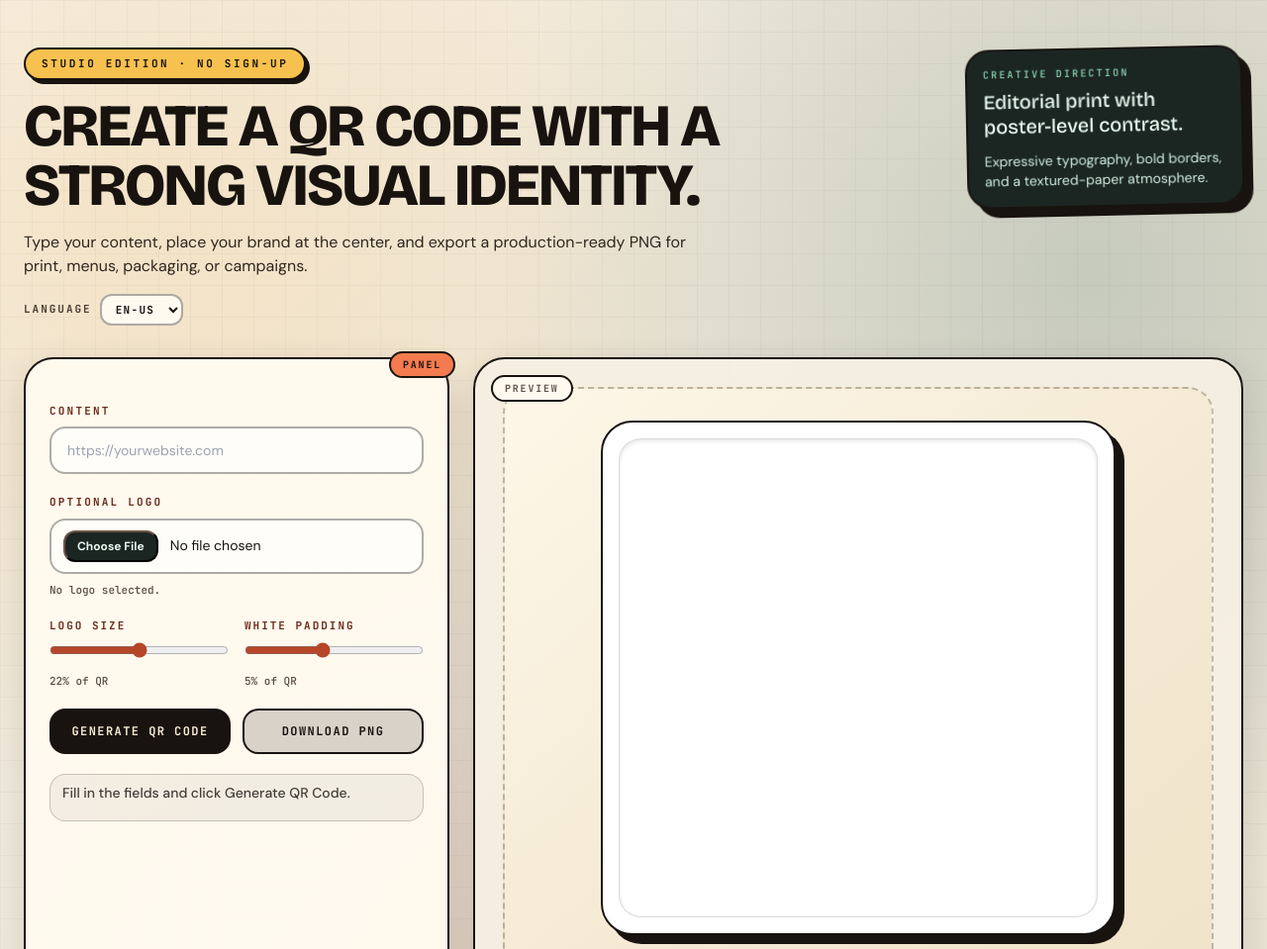
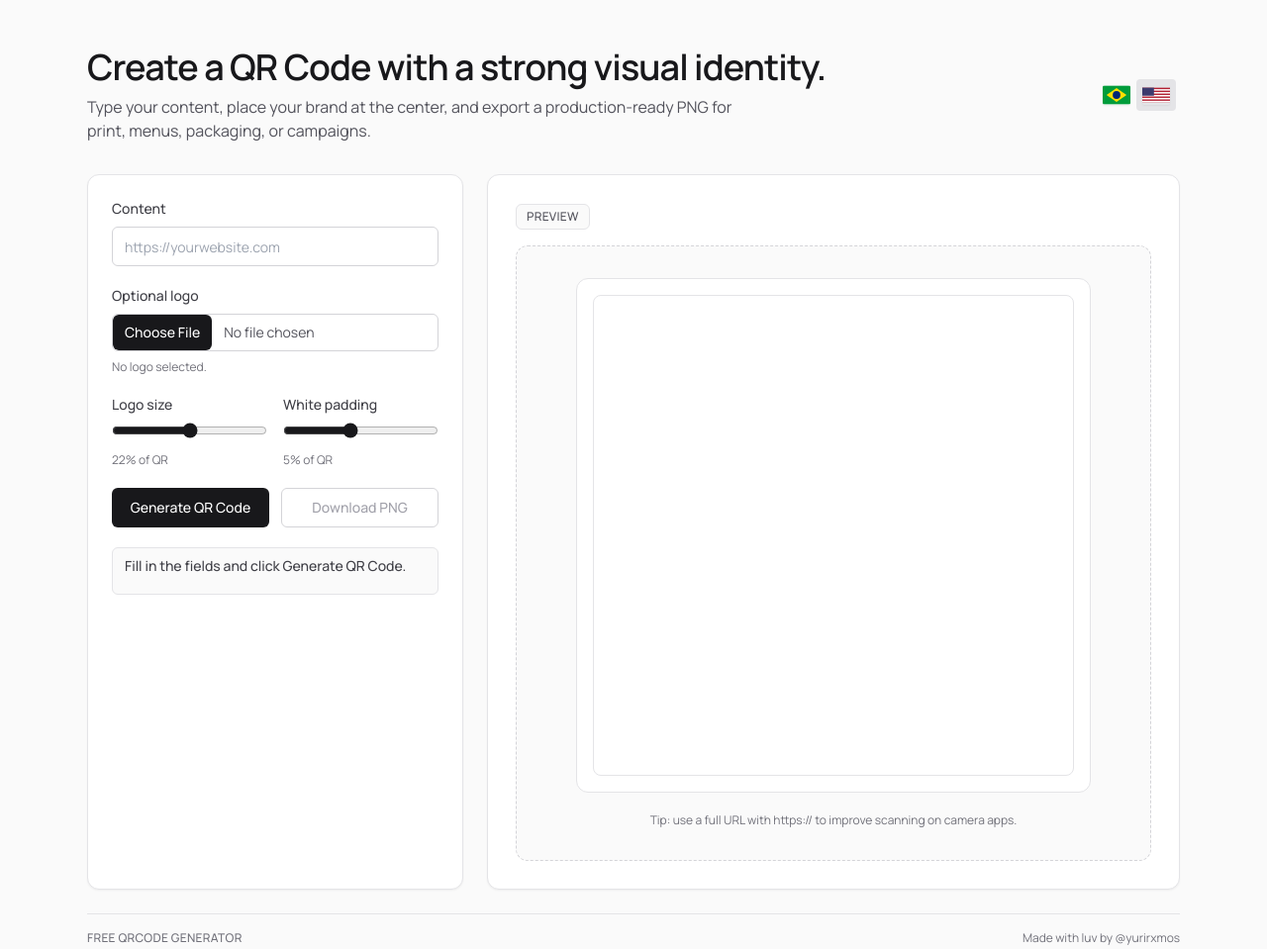
Before and after one commit to yurirxmos/freeqrcode-generator, a plain HTML site: page index.html in a window 1280 px wide. Shown: the top 959 px of the page at 99% size. Drawn offline with nearby package versions, Linux system fonts and the light colour scheme.

Commit message:
Refactor language selection to use buttons and update status message styles

```diff
--- a/index.html
+++ b/index.html
@@ -143,7 +143,7 @@
       crossorigin
     />
     <link
-      href="https://fonts.googleapis.com/css2?family=Bricolage+Grotesque:opsz,wght@10..48,500;10..48,700;10..48,800&family=DM+Sans:wght@400;500;700&family=JetBrains+Mono:wght@500;700&display=swap"
+      href="https://fonts.googleapis.com/css2?family=Manrope:wght@400;500;600;700&display=swap"
       rel="stylesheet"
     />
     <script src="https://cdn.tailwindcss.com"></script>
@@ -152,27 +152,7 @@
         theme: {
           extend: {
             fontFamily: {
-              display: ["Bricolage Grotesque", "sans-serif"],
-              body: ["DM Sans", "sans-serif"],
-              code: ["JetBrains Mono", "monospace"],
-            },
-            keyframes: {
-              rise: {
-                "0%": { opacity: "0", transform: "translateY(18px)" },
-                "100%": { opacity: "1", transform: "translateY(0)" },
-              },
-              bob: {
-                "0%, 100%": { transform: "translateY(0px) rotate(-1.2deg)" },
-                "50%": { transform: "translateY(-6px) rotate(1.2deg)" },
-              },
-            },
-            animation: {
-              rise: "rise 700ms ease-out both",
-              bob: "bob 5s ease-in-out infinite",
-            },
-            boxShadow: {
-              stamp: "9px 9px 0 0 #18130f",
-              card: "0 14px 38px rgba(24,19,15,0.14)",
+              sans: ["Manrope", "sans-serif"],
             },
           },
         },
@@ -184,98 +164,121 @@
       src="./script.js"
     ></script>
   </head>
-  <body class="min-h-screen bg-[#efe8d8] font-body text-[#18130f] antialiased selection:bg-[#e6a028]/30">
-    <div class="relative isolate overflow-hidden">
-      <div
-        class="pointer-events-none absolute inset-0 -z-30 bg-[radial-gradient(circle_at_8%_15%,rgba(236,164,55,0.28)_0%,transparent_42%),radial-gradient(circle_at_86%_24%,rgba(42,88,80,0.22)_0%,transparent_44%),radial-gradient(circle_at_48%_92%,rgba(150,57,35,0.18)_0%,transparent_48%)]"
-      ></div>
-      <div
-        class="pointer-events-none absolute inset-0 -z-20 bg-[linear-gradient(130deg,rgba(255,255,255,0.45)_0%,rgba(255,255,255,0.08)_40%,rgba(0,0,0,0.02)_100%)]"
-      ></div>
-      <div
-        class="pointer-events-none absolute inset-0 -z-10 opacity-40 [background-image:linear-gradient(rgba(24,19,15,0.08)_1px,transparent_1px),linear-gradient(90deg,rgba(24,19,15,0.08)_1px,transparent_1px)] [background-size:32px_32px]"
-      ></div>
-
-      <main class="mx-auto flex w-full max-w-7xl flex-col gap-8 px-4 py-8 sm:px-6 lg:py-12">
-        <header class="grid gap-5 lg:grid-cols-[1fr_auto] lg:items-end">
-          <div class="space-y-4 animate-rise">
-            <p
-              data-i18n="badge"
-              class="inline-flex rounded-full border-2 border-[#18130f] bg-[#f7c14f] px-4 py-1.5 font-code text-[11px] font-bold uppercase tracking-[0.24em] text-[#18130f] shadow-[4px_4px_0_0_#18130f]"
-            >
-              studio edition · sem cadastro
-            </p>
+  <body class="min-h-screen bg-zinc-50 font-sans text-zinc-900 antialiased">
+    <main class="mx-auto w-full max-w-6xl px-4 py-8 sm:px-6 lg:py-12">
+      <header class="mb-8 flex flex-col md:flex-row items-end md:items-center justify-between w-full">
+        <div class="space-y-2">
           <h1
             data-i18n="heroTitle"
-              class="max-w-4xl font-display text-4xl font-extrabold uppercase leading-[0.95] tracking-[-0.03em] text-[#18130f] sm:text-5xl lg:text-6xl"
+            class="max-w-3xl text-3xl font-semibold tracking-tight text-zinc-900 sm:text-4xl"
           >
             Crie um QR Code com identidade visual forte.
           </h1>
           <p
             data-i18n="heroDescription"
-              class="max-w-2xl text-sm text-[#30261f] sm:text-base"
+            class="max-w-2xl text-sm text-zinc-600 sm:text-base"
           >
             Digite o conteúdo, aplique sua marca no centro e exporte em PNG pronto para impressão, cardápio, embalagem
             ou campanha.
           </p>
-            <div class="flex items-center gap-2">
-              <label
-                for="languageSelect"
-                data-i18n="languageLabel"
-                class="font-code text-[11px] font-bold uppercase tracking-[0.18em] text-[#4c3e32]"
+        </div>
+        <div
+          id="languageSwitcher"
+          class="flex items-center rounded-md p-1"
         >
-                Idioma
-              </label>
-              <select
-                id="languageSelect"
-                class="rounded-xl border-2 border-[#18130f]/35 bg-[#fffaf0] px-2.5 py-1.5 font-code text-[11px] font-bold uppercase tracking-[0.12em] text-[#18130f] outline-none transition focus:border-[#c24b2b]"
+          <button
+            type="button"
+            data-language-button="pt-BR"
+            class="language-flag-button rounded p-1.5 text-zinc-500 transition hover:bg-zinc-100 hover:text-zinc-700"
+            title="Português (Brasil)"
+            aria-label="Português (Brasil)"
           >
-                <option value="pt-BR">PT-BR</option>
-                <option value="en-US">EN-US</option>
-              </select>
+            <svg
+              viewBox="0 0 36 24"
+              aria-hidden="true"
+              class="h-5 w-7 rounded-sm shadow-sm"
+            >
+              <rect
+                width="36"
+                height="24"
+                fill="#009C3B"
+              />
+              <polygon
+                points="18,3 31,12 18,21 5,12"
+                fill="#FFDF00"
+              />
+              <circle
+                cx="18"
+                cy="12"
+                r="5"
+                fill="#002776"
+              />
+            </svg>
+          </button>
+          <button
+            type="button"
+            data-language-button="en-US"
+            class="language-flag-button rounded p-1.5 text-zinc-500 transition hover:bg-zinc-100 hover:text-zinc-700"
+            title="English (United States)"
+            aria-label="English (United States)"
+          >
+            <svg
+              viewBox="0 0 19 10"
+              aria-hidden="true"
+              class="h-5 w-7 rounded-sm shadow-sm"
+            >
+              <rect
+                width="19"
+                height="10"
+                fill="#B22234"
+              />
+              <rect
+                y="1"
+                width="19"
+                height="1"
+                fill="#FFFFFF"
+              />
+              <rect
+                y="3"
+                width="19"
+                height="1"
+                fill="#FFFFFF"
+              />
+              <rect
+                y="5"
+                width="19"
+                height="1"
+                fill="#FFFFFF"
+              />
+              <rect
+                y="7"
+                width="19"
+                height="1"
+                fill="#FFFFFF"
+              />
+              <rect
+                y="9"
+                width="19"
+                height="1"
+                fill="#FFFFFF"
+              />
+              <rect
+                width="8"
+                height="5.5"
+                fill="#3C3B6E"
+              />
+            </svg>
+          </button>
         </div>
-          </div>
-
-          <aside
-            class="animate-bob self-start rounded-3xl border-2 border-[#18130f] bg-[#1b2623] p-4 text-[#e7f8ef] shadow-stamp lg:max-w-[280px]"
-          >
-            <p
-              data-i18n="creativeDirectionLabel"
-              class="font-code text-[10px] uppercase tracking-[0.22em] text-[#8cd9b5]"
-            >
-              direção criativa
-            </p>
-            <p
-              data-i18n="creativeDirectionTitle"
-              class="mt-2 font-display text-xl leading-tight"
-            >
-              Editorial print com contraste de pôster.
-            </p>
-            <p
-              data-i18n="creativeDirectionDescription"
-              class="mt-3 text-sm text-[#d2efe1]"
-            >
-              Tipografia expressiva, bordas marcantes e atmosfera de papel texturizado.
-            </p>
-          </aside>
       </header>
 
-        <section class="grid gap-6 xl:grid-cols-[430px_1fr]">
-          <div
-            class="relative space-y-5 rounded-[30px] border-2 border-[#18130f] bg-[#fffaf0]/95 p-5 shadow-card sm:p-6"
-          >
-            <div
-              data-i18n="panelBadge"
-              class="absolute -right-2 -top-2 rounded-full border-2 border-[#18130f] bg-[#f37b4f] px-3 py-1 font-code text-[10px] font-bold uppercase tracking-[0.18em] text-[#18130f]"
-            >
-              painel
-            </div>
-
+      <section class="grid gap-6 lg:grid-cols-[380px_1fr]">
+        <div class="space-y-5 rounded-xl border border-zinc-200 bg-white p-5 shadow-sm sm:p-6">
           <div class="space-y-2">
             <label
               for="qrContent"
               data-i18n="contentLabel"
-                class="block font-code text-[11px] font-bold uppercase tracking-[0.2em] text-[#6b2b1d]"
+              class="block text-sm font-medium text-zinc-700"
               >Conteúdo</label
             >
             <input
@@ -283,7 +286,7 @@
               type="text"
               placeholder="https://seusite.com"
               data-i18n-placeholder="contentPlaceholder"
-                class="w-full rounded-2xl border-2 border-[#18130f]/35 bg-[#fffdf8] px-4 py-3 text-sm text-[#18130f] outline-none transition focus:border-[#c24b2b] focus:ring-2 focus:ring-[#f7c14f]/40"
+              class="h-10 w-full rounded-md border border-zinc-300 bg-white px-3 text-sm text-zinc-900 outline-none transition focus:border-zinc-500"
             />
           </div>
 
@@ -291,19 +294,19 @@
             <label
               for="logoInput"
               data-i18n="logoLabel"
-                class="block font-code text-[11px] font-bold uppercase tracking-[0.2em] text-[#6b2b1d]"
+              class="block text-sm font-medium text-zinc-700"
               >Logo opcional</label
             >
             <input
               id="logoInput"
               type="file"
               accept="image/*"
-                class="block w-full cursor-pointer rounded-2xl border-2 border-[#18130f]/35 bg-[#fffdf8] px-3 py-2.5 text-sm text-[#18130f] file:mr-3 file:rounded-xl file:border-2 file:border-[#18130f] file:bg-[#1b2623] file:px-3 file:py-1.5 file:text-xs file:font-bold file:text-[#e7f8ef] hover:file:bg-[#263a35]"
+              class="block w-full cursor-pointer rounded-md border border-zinc-300 bg-white text-sm text-zinc-600 file:mr-3 file:rounded-md file:border-0 file:bg-zinc-900 file:px-3 file:py-2 file:text-sm file:font-medium file:text-white hover:file:bg-zinc-700"
             />
             <p
               id="logoFileName"
               data-i18n="logoFileDefault"
-                class="font-code text-[11px] text-[#5a4c41]"
+              class="text-xs text-zinc-500"
             >
               Nenhuma logo selecionada.
             </p>
@@ -314,7 +317,7 @@
               <label
                 for="logoScale"
                 data-i18n="logoSizeLabel"
-                  class="block font-code text-[11px] font-bold uppercase tracking-[0.18em] text-[#6b2b1d]"
+                class="block text-sm font-medium text-zinc-700"
                 >Tamanho da logo</label
               >
               <input
@@ -323,9 +326,9 @@
                 min="12"
                 max="32"
                 value="22"
-                  class="w-full accent-[#b64628]"
+                class="w-full accent-zinc-900"
               />
-                <p class="font-code text-[11px] text-[#5a4c41]">
+              <p class="text-xs text-zinc-500">
                 <span id="logoScaleValue">22</span><span id="logoScaleSuffix">% do QR</span>
               </p>
             </div>
@@ -334,7 +337,7 @@
               <label
                 for="logoPadding"
                 data-i18n="logoPaddingLabel"
-                  class="block font-code text-[11px] font-bold uppercase tracking-[0.18em] text-[#6b2b1d]"
+                class="block text-sm font-medium text-zinc-700"
                 >Margem branca</label
               >
               <input
@@ -343,9 +346,9 @@
                 min="2"
                 max="9"
                 value="5"
-                  class="w-full accent-[#b64628]"
+                class="w-full accent-zinc-900"
               />
-                <p class="font-code text-[11px] text-[#5a4c41]">
+              <p class="text-xs text-zinc-500">
                 <span id="logoPaddingValue">5</span><span id="logoPaddingSuffix">% do QR</span>
               </p>
             </div>
@@ -355,7 +358,7 @@
             <button
               id="generateButton"
               type="button"
-                class="inline-flex items-center justify-center rounded-2xl border-2 border-[#18130f] bg-[#18130f] px-4 py-3 font-code text-[12px] font-bold uppercase tracking-[0.12em] text-[#f7ead2] transition hover:-translate-y-0.5 hover:bg-[#2f2823] disabled:cursor-not-allowed disabled:bg-[#9b948c]"
+              class="inline-flex h-10 items-center justify-center rounded-md bg-zinc-900 px-4 text-sm font-medium text-white transition hover:bg-zinc-700 disabled:cursor-not-allowed disabled:bg-zinc-400"
             >
               <span
                 id="generateButtonLabel"
@@ -367,7 +370,7 @@
               id="downloadButton"
               type="button"
               disabled
-                class="inline-flex items-center justify-center rounded-2xl border-2 border-[#18130f] bg-[#f7c14f] px-4 py-3 font-code text-[12px] font-bold uppercase tracking-[0.12em] text-[#18130f] transition hover:-translate-y-0.5 hover:bg-[#f8ce72] disabled:cursor-not-allowed disabled:bg-[#d8d2c9]"
+              class="inline-flex h-10 items-center justify-center rounded-md border border-zinc-300 bg-white px-4 text-sm font-medium text-zinc-900 transition hover:bg-zinc-100 disabled:cursor-not-allowed disabled:text-zinc-400"
               data-i18n="downloadButton"
             >
               Baixar PNG
@@ -377,34 +380,34 @@
           <p
             id="statusMessage"
             aria-live="polite"
-              class="min-h-12 rounded-2xl border border-[#18130f]/20 bg-[#18130f]/5 px-3 py-2 text-sm text-[#18130f]/80"
+            class="min-h-12 rounded-md border border-zinc-200 bg-zinc-50 px-3 py-2 text-sm text-zinc-700"
           ></p>
         </div>
 
-          <div class="relative rounded-[32px] border-2 border-[#18130f] bg-[#f6f0e2]/95 p-5 shadow-card sm:p-7">
-            <div
+        <div class="rounded-xl border border-zinc-200 bg-white p-5 shadow-sm sm:p-7">
+          <p
             data-i18n="previewBadge"
-              class="absolute left-4 top-4 rounded-full border-2 border-[#18130f] bg-[#fffaf0] px-3 py-1 font-code text-[10px] font-bold uppercase tracking-[0.18em] text-[#5d5148]"
+            class="mb-4 inline-flex rounded-md border border-zinc-200 bg-zinc-50 px-2.5 py-1 text-xs font-medium uppercase tracking-wide text-zinc-600"
           >
             preview
-            </div>
+          </p>
           <div
-              class="flex h-full min-h-[390px] flex-col items-center justify-center gap-5 rounded-[26px] border-2 border-dashed border-[#18130f]/25 bg-[linear-gradient(140deg,#fef7e8_0%,#f5ebd6_48%,#efe3c8_100%)] px-4 py-8"
+            class="flex min-h-[390px] flex-col items-center justify-center gap-5 rounded-xl border border-dashed border-zinc-300 bg-zinc-50 px-4 py-8"
           >
             <div
               id="previewFrame"
-                class="w-full max-w-[520px] rounded-[2rem] border-2 border-[#18130f] bg-white p-4 shadow-stamp transition-transform duration-300"
+              class="w-full max-w-[520px] rounded-xl border border-zinc-200 bg-white p-4 transition-transform duration-300"
             >
               <canvas
                 id="qrCanvas"
                 width="512"
                 height="512"
-                  class="aspect-square w-full rounded-[1.4rem] border border-[#18130f]/15 bg-white p-2 shadow-inner shadow-[#18130f]/10"
+                class="aspect-square w-full rounded-lg border border-zinc-200 bg-white p-2"
               ></canvas>
             </div>
             <p
               data-i18n="cameraTip"
-                class="max-w-lg text-center text-xs text-[#5a4c41]"
+              class="max-w-lg text-center text-xs text-zinc-500"
             >
               Dica: use URL completa com https:// para melhorar a leitura em aplicativos de câmera.
             </p>
@@ -413,12 +416,11 @@
       </section>
 
       <footer
-          class="flex flex-col gap-2 border-t border-[#18130f]/20 pt-4 text-xs text-[#5d5148] sm:flex-row sm:items-center sm:justify-between"
+        class="mt-6 flex flex-col gap-2 border-t border-zinc-200 pt-4 text-xs text-zinc-500 sm:flex-row sm:items-center sm:justify-between"
       >
-          <p class="font-code uppercase tracking-[0.18em]">free qrcode generator</p>
+        <p class="font-medium uppercase tracking-wide">free qrcode generator</p>
         <p data-i18n="footerText">Visual renovado para transmitir mais personalidade sem perder simplicidade.</p>
       </footer>
     </main>
-    </div>
   </body>
 </html>
--- a/script.js
+++ b/script.js
@@ -13,7 +13,7 @@ const downloadButton = document.getElementById("downloadButton");
 const statusMessage = document.getElementById("statusMessage");
 const qrCanvas = document.getElementById("qrCanvas");
 const previewFrame = document.getElementById("previewFrame");
-const languageSelect = document.getElementById("languageSelect");
+const languageButtons = document.querySelectorAll("[data-language-button]");
 
 const LANGUAGE_STORAGE_KEY = "free-qrcode-language";
 const LANGUAGE_QUERY_PARAM = "lang";
@@ -22,9 +22,9 @@ const DEFAULT_QR_SIZE = 512;
 const APP_BASE_URL = "http://freeqrcode.rxmos.dev.br/";
 
 const STATUS_STYLE_MAP = {
-  info: "border-[#18130f]/20 bg-[#18130f]/5 text-[#18130f]/80",
-  success: "border-emerald-800/30 bg-emerald-50 text-emerald-800",
-  error: "border-rose-800/35 bg-rose-50 text-rose-800",
+  info: "border-zinc-200 bg-zinc-50 text-zinc-700",
+  success: "border-emerald-200 bg-emerald-50 text-emerald-700",
+  error: "border-rose-200 bg-rose-50 text-rose-700",
 };
 
 const TRANSLATIONS = {
@@ -52,7 +52,7 @@ const TRANSLATIONS = {
       downloadButton: "Baixar PNG",
       previewBadge: "preview",
       cameraTip: "Dica: use URL completa com https:// para melhorar a leitura em aplicativos de câmera.",
-      footerText: "Visual renovado para transmitir mais personalidade sem perder simplicidade.",
+      footerText: "Made with luv by @yurirxmos",
     },
     status: {
       initial: "Preencha os campos e clique em Gerar QR Code.",
@@ -97,7 +97,7 @@ const TRANSLATIONS = {
       downloadButton: "Download PNG",
       previewBadge: "preview",
       cameraTip: "Tip: use a full URL with https:// to improve scanning on camera apps.",
-      footerText: "A refreshed visual identity with personality and clarity.",
+      footerText: "Made with luv by @yurirxmos",
     },
     status: {
       initial: "Fill in the fields and click Generate QR Code.",
@@ -141,12 +141,7 @@ const SEO_TRANSLATIONS = {
   },
 };
 
-const CONTROL_LIST = [
-  qrContentInput,
-  logoInput,
-  logoScale,
-  logoPadding,
-].filter((element) => Boolean(element));
+const CONTROL_LIST = [qrContentInput, logoInput, logoScale, logoPadding].filter((element) => Boolean(element));
 const QR_CODE_SCRIPT_SOURCES = [
   "https://cdn.jsdelivr.net/npm/qrcode@1.5.4/build/qrcode.min.js",
   "https://unpkg.com/qrcode@1.5.4/build/qrcode.min.js",
@@ -268,7 +263,7 @@ const getStatusKeyFromError = (error, fallbackKey) => {
 const renderStatus = () => {
   const styleClass = STATUS_STYLE_MAP[state.lastStatusType] || STATUS_STYLE_MAP.info;
   statusMessage.textContent = t("status", state.lastStatusKey);
-  statusMessage.className = `min-h-12 rounded-2xl border px-3 py-2 text-sm font-medium transition ${styleClass}`;
+  statusMessage.className = `min-h-12 rounded-md border px-3 py-2 text-sm font-medium transition ${styleClass}`;
 };
 
 const setStatus = (statusKey, statusType = "info") => {
@@ -298,9 +293,15 @@ const applyLanguage = (language) => {
 
   document.documentElement.lang = normalizedLanguage;
 
-  if (languageSelect) {
-    languageSelect.value = normalizedLanguage;
-  }
+  languageButtons.forEach((button) => {
+    if (!(button instanceof HTMLButtonElement)) {
+      return;
+    }
+
+    const isActive = button.dataset.languageButton === normalizedLanguage;
+    button.setAttribute("aria-pressed", isActive ? "true" : "false");
+    button.classList.toggle("bg-zinc-200", isActive);
+  });
 
   document.querySelectorAll("[data-i18n]").forEach((element) => {
     const key = element.dataset.i18n;
@@ -694,11 +695,20 @@ generateButton.addEventListener("click", generateQrCode);
 downloadButton.addEventListener("click", downloadQrCode);
 logoInput.addEventListener("change", handleLogoChange);
 
-if (languageSelect) {
-  languageSelect.addEventListener("change", () => {
-    applyLanguage(languageSelect.value);
+languageButtons.forEach((button) => {
+  if (!(button instanceof HTMLButtonElement)) {
+    return;
+  }
+
+  button.addEventListener("click", () => {
+    const selectedLanguage = button.dataset.languageButton;
+    if (!selectedLanguage) {
+      return;
+    }
+
+    applyLanguage(selectedLanguage);
   });
-}
+});
 
 logoScale.addEventListener("input", () => {
   logoScaleValue.textContent = logoScale.value;
```
Lines whose indentation alone changed are shown as unchanged.
